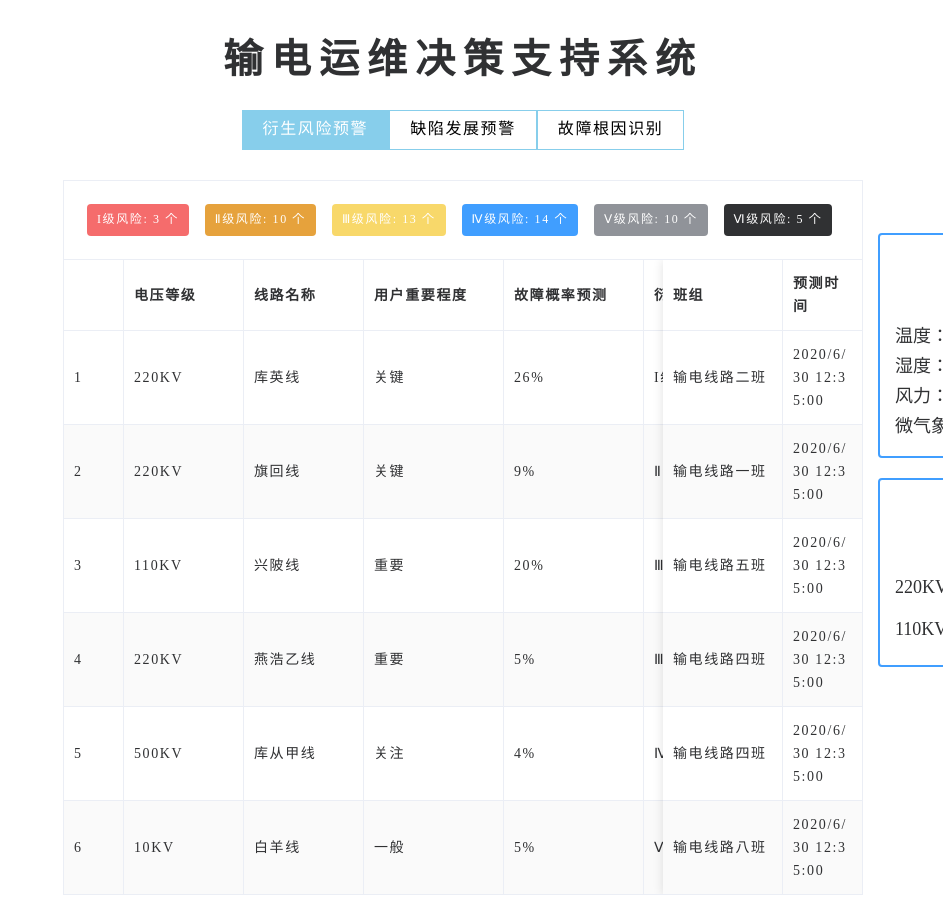
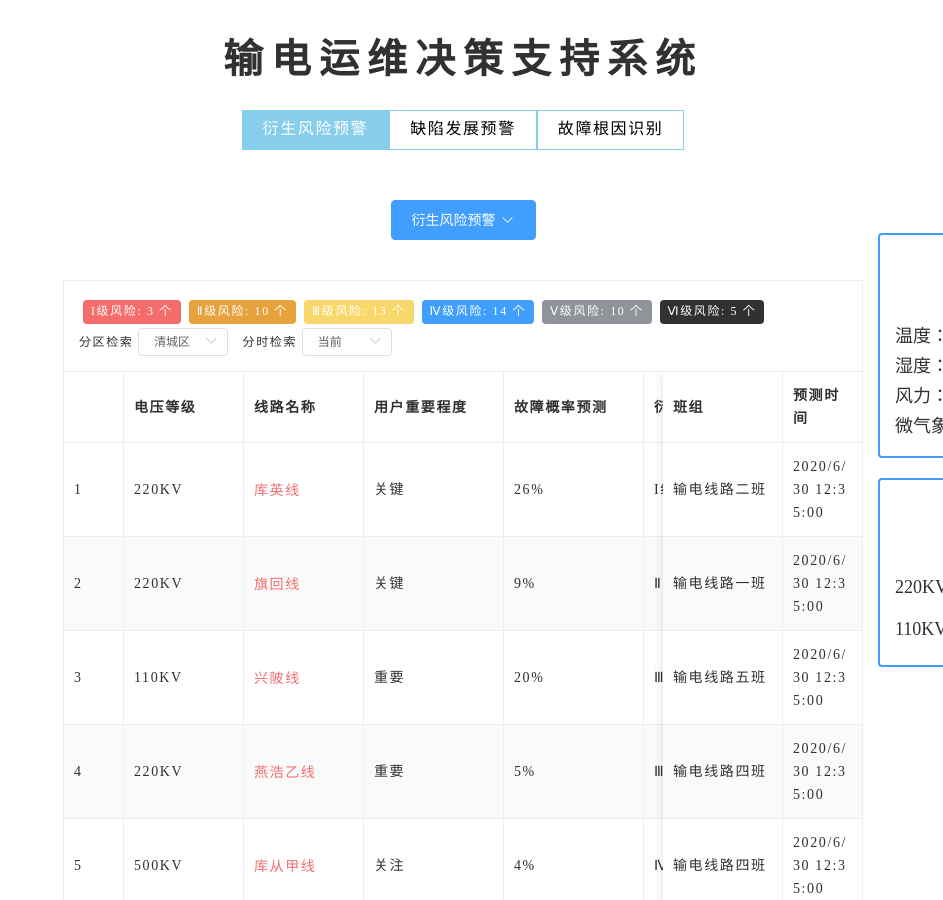
Before and after one commit to lsk15602329916/electric-Qingyuan, a Vue app: page /#/derivative-risk in a window 1280 px wide. Shown: the top 900 px of the page, without its empty margins (337-1280 px from the left). Built offline with nearby package versions, Linux system fonts and the light colour scheme.

Commit message:
完成首页模板搭建

```diff
--- a/src/components/DerivativeRisk/DerivativeRisk.vue
+++ b/src/components/DerivativeRisk/DerivativeRisk.vue
@@ -1,15 +1,59 @@
 <template>
   <div class="container">
+    <div style="text-align: center; margin: 20px auto 40px">
+      <el-dropdown @command="handleCommand">
+        <el-button type="primary">
+          <span style="color: white">{{ selectedLabel }}</span><i style="color: white" class="el-icon-arrow-down el-icon--right"></i>
+        </el-button>
+        <el-dropdown-menu slot="dropdown">
+          <el-dropdown-item
+            v-for="item in options"
+            :command="item"
+            :key="item.value"
+            :value="item.value">
+            {{item.label}}
+          </el-dropdown-item>
+        </el-dropdown-menu>
+      </el-dropdown>
+    </div>
     <header>
-      <el-tag
-        type="dark"
-        v-for="item in risks"
-        :style="{
+      <div style="display: inline-block; padding-right: 50px">
+        <el-tag
+          size="small"
+          type="dark"
+          v-for="item in risks"
+          :style="{
           background: item.color,
           border: 'none',
-          margin: '8px'
+          margin: '4px'
         }"
-      >{{item.label}}: {{item.count}} 个</el-tag>
+        >{{item.label}}: {{item.count}} 个
+        </el-tag>
+      </div>
+      <div style="display: inline-block; font-size: 12px">
+        <span style="padding-right: 10px">
+          分区检索
+          <el-select size="mini" v-model="area" placeholder="请选择" style="width: 90px">
+          <el-option
+            v-for="item in areaOptions"
+            :key="item.value"
+            :label="item.label"
+            :value="item.value">
+          </el-option>
+        </el-select>
+        </span>
+        <span>
+          分时检索
+          <el-select size="mini" v-model="time" placeholder="请选择" style="width: 90px">
+          <el-option
+            v-for="item in timeOptions"
+            :key="item.value"
+            :label="item.label"
+            :value="item.value">
+          </el-option>
+        </el-select>
+        </span>
+      </div>
     </header>
     <el-table
       :data="tableData"
@@ -30,6 +74,9 @@
         prop="name"
         label="线路名称"
         width="120">
+        <template slot-scope="scope">
+          <el-link type="danger"><span style="color: #F56C6C;">{{ scope.row.name }}</span></el-link>
+        </template>
       </el-table-column>
       <el-table-column
         prop="degree"
@@ -67,6 +114,35 @@ export default {
   name: "DerivativeRisk",
   data() {
     return {
+      area: '清城区',
+      time: '当前',
+      areaOptions: [
+        {
+          label: '清城区',
+          value: '清城区'
+        }
+      ],
+      timeOptions: [
+        {
+          label: '当前',
+          value: '当前'
+        }
+      ],
+      selected: '衍生风险预警',
+      selectedLabel: '衍生风险预警',
+      options: [{
+        value: 1,
+        label: '衍生风险预警'
+      }, {
+        value: 2,
+        label: '历史故障统计分析'
+      }, {
+        value: 3,
+        label: '衍生风险历史统计'
+      }, {
+        value: 4,
+        label: '衍生风险详细分析'
+      }],
       risks: [{
         label: 'I级风险',
         count: 3,
@@ -142,6 +218,12 @@ export default {
         date: '2020/6/30 12:35:00'
       },]
     }
+  },
+  methods: {
+    handleCommand({ value, label }) {
+      this.selected = value
+      this.selectedLabel = label
+    }
   }
 }
 </script>
--- a/src/components/RightAside/LineLoad.vue
+++ b/src/components/RightAside/LineLoad.vue
@@ -6,7 +6,7 @@
       220KV 平均超过 50%
       </span>
       <span style="padding-left: 65px">
-        <span class="num">3</span> 条
+        <span class="num">13</span> 条
       </span>
     </p>
     <p>
@@ -14,7 +14,7 @@
        110KV 平均超过 50%
       </span>
       <span style="padding-left: 65px">
-        <span class="num">5</span> 条
+        <span class="num">78</span> 条
       </span>
     </p>
   </div>
--- a/src/components/RightAside/RealTimeWeather.vue
+++ b/src/components/RightAside/RealTimeWeather.vue
@@ -1,10 +1,10 @@
 <template>
   <div class="container">
     <header>实时天气信息</header>
-    <p>温度：</p>
-    <p>湿度：</p>
-    <p>风力：</p>
-    <p>微气象预警：</p>
+    <p>温度：35°C</p>
+    <p>湿度：80%</p>
+    <p>风力：4</p>
+    <p>微气象预警：雷雨预警</p>
   </div>
 </template>
 
```
Also changed, not shown: src/App.vue (+0 -12 lines).
